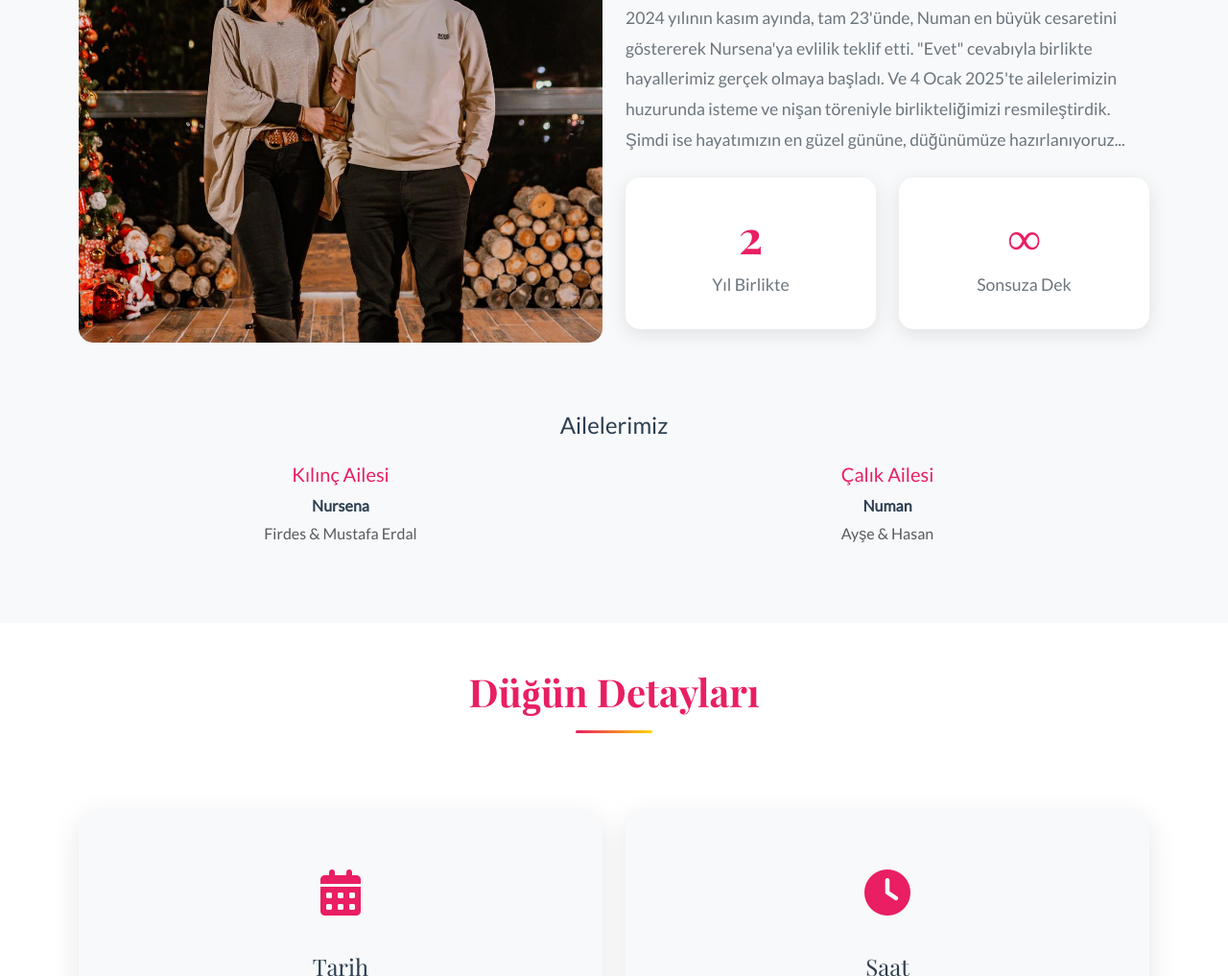
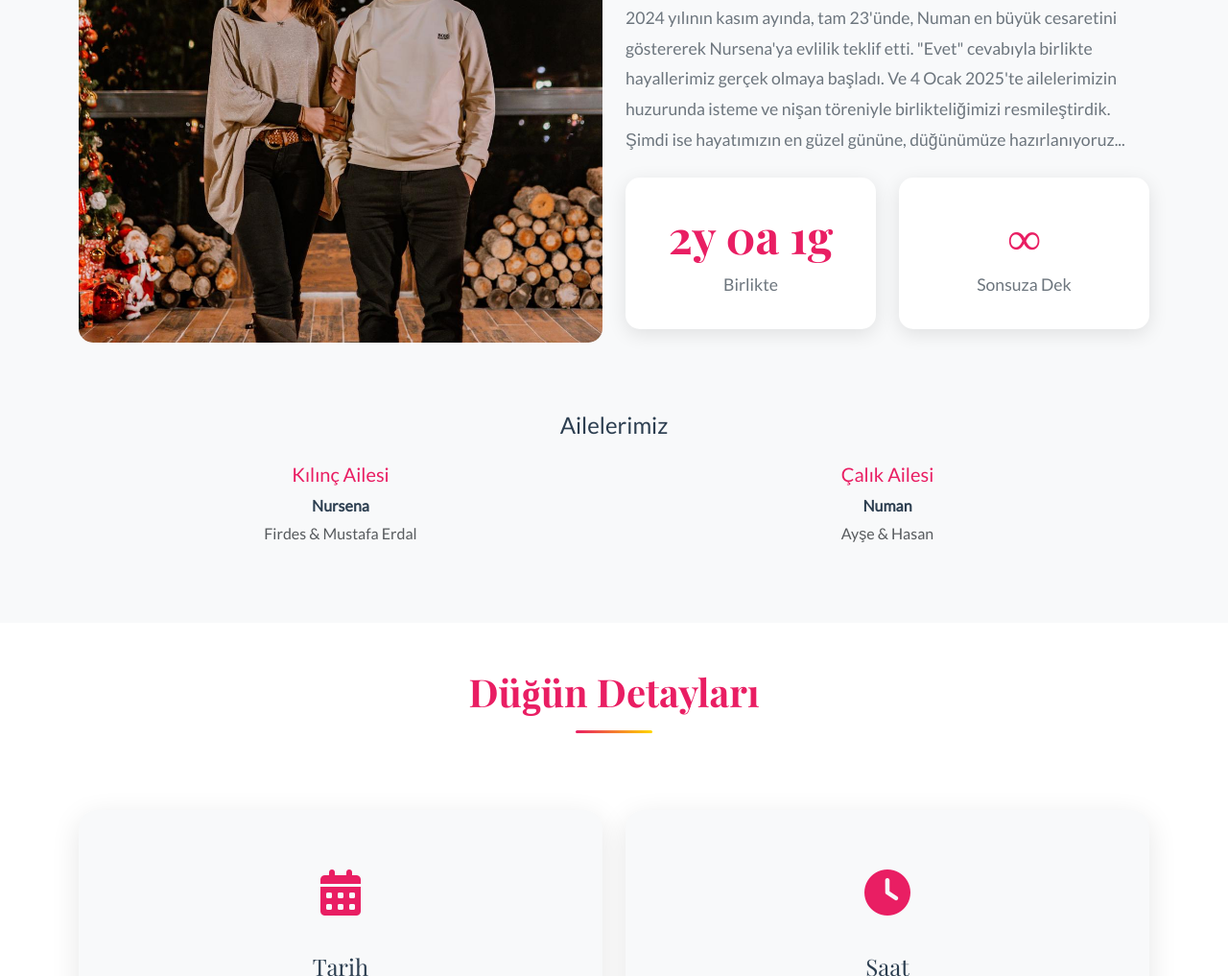
Before and after one commit to nmnclk/nmnclk.github.io, a plain HTML site: page index.html in a window 1280 px wide. Shown: the part 1457-2474 px from the top of the page at 96% size. Drawn offline with nearby package versions, Linux system fonts and the light colour scheme.

Commit message:
index.html dosyasında, ilk tanışma tarihinden itibaren geçen süreyi hesaplayan bir fonksiyon eklendi. Ayrıca, süreyi göstermek için gerekli HTML elementlerine id'ler atandı. Sayfa yüklendiğinde ve her gün güncellenmesi sağlandı.

```diff
--- a/index.html
+++ b/index.html
@@ -112,8 +112,8 @@
                         <div class="row">
                             <div class="col-6">
                                 <div class="stat-card text-center">
-                                    <h4 class="stat-number">2</h4>
-                                    <p class="stat-label">Yıl Birlikte</p>
+                                    <h4 class="stat-number" id="timeTogetherId">2</h4>
+                                    <p class="stat-label" id="timeLabelId">Yıl Birlikte</p>
                                 </div>
                             </div>
                             <div class="col-6">
@@ -324,6 +324,50 @@
         });
 
         // Removed parallax effect to prevent overlay issues
+
+        // İlk tanışma tarihinden itibaren geçen süreyi hesapla
+        function calculateTimeTogether() {
+            const meetingDate = new Date('2023-07-17'); // İlk tanışma tarihi
+            const now = new Date();
+
+            let years = now.getFullYear() - meetingDate.getFullYear();
+            let months = now.getMonth() - meetingDate.getMonth();
+            let days = now.getDate() - meetingDate.getDate();
+
+            // Gün negatifse, bir önceki aydan borç al
+            if (days < 0) {
+                months--;
+                const lastMonth = new Date(now.getFullYear(), now.getMonth(), 0);
+                days += lastMonth.getDate();
+            }
+
+            // Ay negatifse, bir önceki yıldan borç al
+            if (months < 0) {
+                years--;
+                months += 12;
+            }
+
+            // Sonuçları güncelle
+            const timeElement = document.getElementById('timeTogetherId');
+            const labelElement = document.getElementById('timeLabelId');
+
+            if (years > 0) {
+                timeElement.textContent = `${years}y ${months}a ${days}g`;
+                labelElement.textContent = 'Birlikte';
+            } else if (months > 0) {
+                timeElement.textContent = `${months}a ${days}g`;
+                labelElement.textContent = 'Birlikte';
+            } else {
+                timeElement.textContent = `${days}`;
+                labelElement.textContent = 'Gün Birlikte';
+            }
+        }
+
+        // Sayfa yüklendiğinde hesapla
+        calculateTimeTogether();
+
+        // Her gün güncelle (24 saatte bir)
+        setInterval(calculateTimeTogether, 24 * 60 * 60 * 1000);
     </script>
 </body>
 
```
